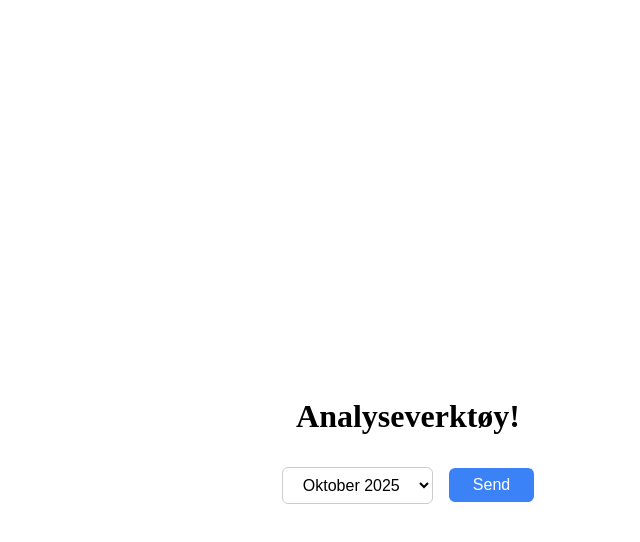
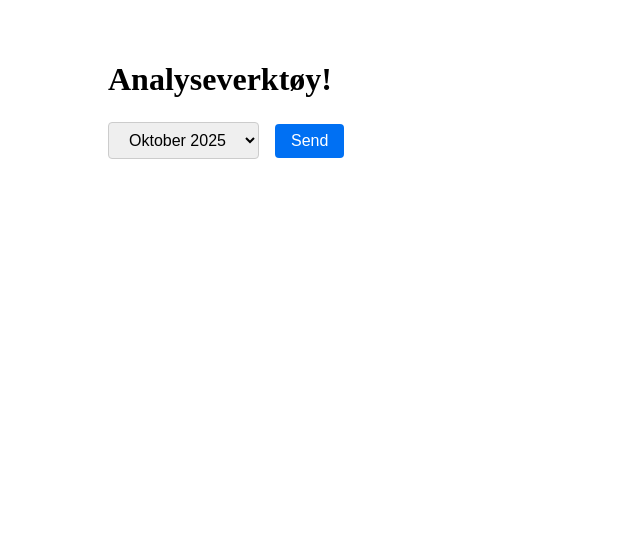
Before and after one commit to navikt/medlemskap-analyse, a Next.js app: page / in a window 1280 px wide. Shown: the top 542 px of the page, without its empty margins (232-872 px from the left). Built offline with nearby package versions, Linux system fonts and the light colour scheme.

Commit message:
Endrer design på knapp.

```diff
--- a/app/page.css
+++ b/app/page.css
@@ -1,16 +1,11 @@
 .container {
-    display: flex;
-    flex-direction: column;
-    align-items: center;
-    justify-content: center;
-    min-height: 100vh;
+    max-width: 600px;
+    margin: 0 auto;
     padding: 2rem;
 }
 
-.container h1 {
-    margin-bottom: 2rem;
-    font-size: 2rem;
-    font-weight: bold;
+h1 {
+    margin-bottom: 1.5rem;
 }
 
 .controls {
@@ -22,43 +17,62 @@
 .controls select {
     padding: 0.5rem 1rem;
     border: 1px solid #ccc;
-    border-radius: 0.375rem;
+    border-radius: 4px;
     font-size: 1rem;
-    background-color: white;
-    cursor: pointer;
-}
-
-.controls select:focus {
-    outline: 2px solid #3b82f6;
-    outline-offset: 2px;
 }
 
 .controls button {
-    padding: 0.5rem 1.5rem;
-    background-color: #3b82f6;
+    padding: 0.5rem 1rem;
+    background-color: #0070f3;
     color: white;
     border: none;
-    border-radius: 0.375rem;
+    border-radius: 4px;
+    cursor: pointer;
     font-size: 1rem;
-    font-weight: 500;
-    cursor: pointer;
-    transition: background-color 0.2s;
 }
 
 .controls button:hover {
-    background-color: #2563eb;
-}
-
-.controls button:active {
-    background-color: #1d4ed8;
+    background-color: #005bb5;
 }
 
 .notification {
-    position: fixed;
-    top: 20px;
-    right: 20px;
-    padding: 12px 20px;
-    background-color: #10b981;
-    color: white;
+    margin-top: 1rem;
+    padding: 0.75rem 1rem;
+    background-color: #d4edda;
+    color: #155724;
     border-radius: 4px;
 }
+
+.success-message {
+    background-color: #d4edda;
+    border: 1px solid #c3e6cb;
+    border-radius: 8px;
+    padding: 2rem;
+    text-align: center;
+}
+
+.success-message h2 {
+    color: #155724;
+    margin-bottom: 1rem;
+}
+
+.success-message p {
+    color: #155724;
+    margin-bottom: 0.75rem;
+    line-height: 1.5;
+}
+
+.success-message button {
+    margin-top: 1.5rem;
+    padding: 0.5rem 1rem;
+    background-color: #28a745;
+    color: white;
+    border: none;
+    border-radius: 4px;
+    cursor: pointer;
+    font-size: 1rem;
+}
+
+.success-message button:hover {
+    background-color: #218838;
+}
--- a/app/page.tsx
+++ b/app/page.tsx
@@ -93,7 +93,7 @@ export default function Home() {
                 <div className="success-message">
                     <h2>Forespørsel sendt</h2>
                     <p>Generering av fil for den valgte perioden er startet. Dette kan ta flere minutter.</p>
-                    <p>Du kan trygt lukke denne siden. Filen vil bli tilgjengelig når genereringen er fullført.</p>
+                    <p>Du kan trygt lukke denne siden. Filen vil bli tilgjengelig i Google Bucket når genereringen er fullført.</p>
                     <button onClick={() => setIsSubmitted(false)}>Send ny forespørsel</button>
                 </div>
             ) : (
```
